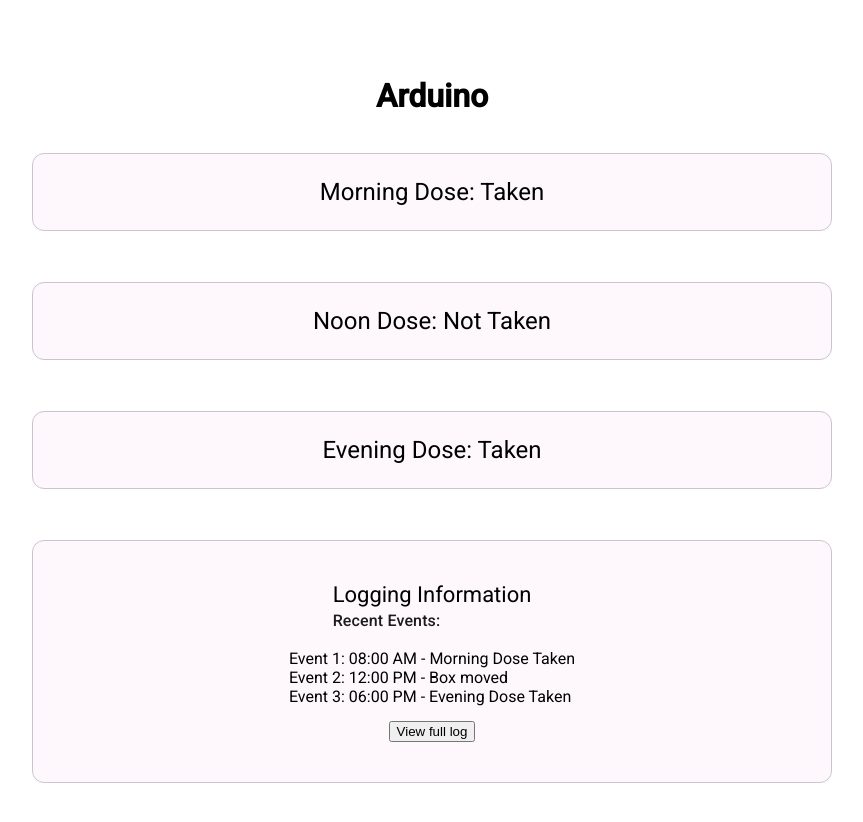
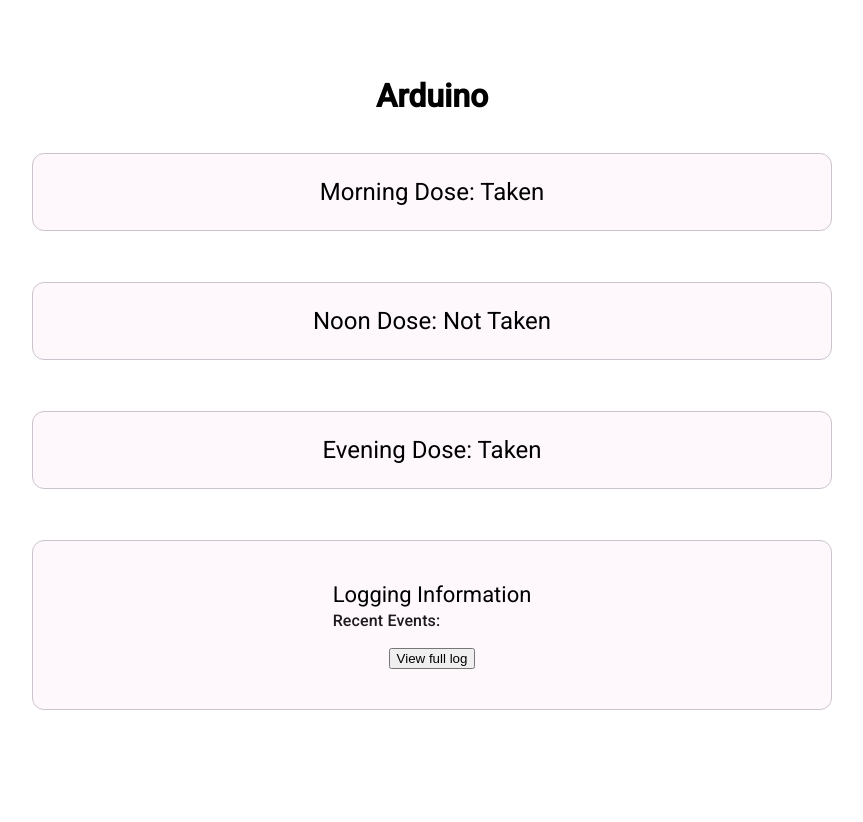
Before and after one commit to JanDuwe/MediMinder, an Angular app: page /details/1 in a window 1280 px wide. Shown: the top 822 px of the page, without its empty margins (208-1071 px from the left). Built offline with nearby package versions, Linux system fonts and the light colour scheme.

Commit message:
added logging information to details page

```diff
--- a/src/app/details/details.component.html
+++ b/src/app/details/details.component.html
@@ -19,13 +19,8 @@
             <mat-card-subtitle>Recent Events:</mat-card-subtitle>
         </mat-card-header>
         <mat-card-content>
-            <p>
-                Event 1: 08:00 AM - Morning Dose Taken
-                <br>
-                Event 2: 12:00 PM - Box moved
-                <br>
-                Event 3: 06:00 PM - Evening Dose Taken
-            </p>
+            @for (entry of intakeMedicineLog | async; track entry) {
+                <p>{{entry}}</p> }
         </mat-card-content>
         <mat-card-actions align="end">
             <button mat-button>View full log</button>
--- a/src/app/details/details.component.ts
+++ b/src/app/details/details.component.ts
@@ -1,12 +1,31 @@
-import { Component } from '@angular/core';
+import { Component, inject, OnInit } from '@angular/core';
 import { MatCardModule } from '@angular/material/card';
+import { BluetoothService } from '../../services/bluetooth.service';
+import { BehaviorSubject, filter, tap } from 'rxjs';
+import { Classification } from '../types/classification.enum';
+import { AsyncPipe } from '@angular/common';
 
 @Component({
   selector: 'app-details',
-  imports: [MatCardModule],
+  imports: [MatCardModule, AsyncPipe],
   templateUrl: './details.component.html',
-  styleUrl: './details.component.css'
+  styleUrl: './details.component.css',
 })
-export class DetailsComponent {
+export class DetailsComponent implements OnInit {
+  protected bluetoothService = inject(BluetoothService);
+  protected intakeMedicineLog = new BehaviorSubject<string[]>([]);
 
+  ngOnInit(): void {
+    this.bluetoothService.data$
+      .pipe(
+        filter((data) => data === Classification.INTAKE_MEDICINE),
+        tap((data) => {
+          this.intakeMedicineLog.next([
+            data,
+            ...this.intakeMedicineLog.getValue(),
+          ]);
+        })
+      )
+      .subscribe();
+  }
 }
--- a/src/app/home/home.component.html
+++ b/src/app/home/home.component.html
@@ -14,6 +14,3 @@
         </button>
     }
 </div>
-
-<p>{{ connectionMessage }}</p>
-<p>Received Data: {{ bluetoothService.data$ | async }}</p>
--- a/src/app/home/home.component.ts
+++ b/src/app/home/home.component.ts
@@ -18,9 +18,6 @@
   protected router = inject(Router);
   protected bluetoothService = inject(BluetoothService);
 
-  // label = '';
-  private dataSubscription: Subscription | undefined;
-
   navigateToDetails(id: string) {
     this.router.navigate(['/details', id]);
   }
@@ -28,18 +25,6 @@
   arduinos = [
     { id: '1', name: 'Details', status: 'Connected' },
   ];
-
-  // ngOnInit(): void {
-  //   this.dataSubscription = this.bluetoothService.data$.subscribe(
-  //     (label) => (this.label = label)
-  //   );
-  // }
-
-  // ngOnDestroy(): void {
-  //   if (this.dataSubscription) {
-  //     this.dataSubscription.unsubscribe();
-  //   }
-  // }
 
   async connect() {
     await this.bluetoothService.tryConnect();
--- /dev/null
+++ b/src/app/types/classification.enum.ts
@@ -0,0 +1,6 @@
+export enum Classification {
+    IDLE = 'idle',
+    INTAKE_MEDICINE = 'intake medicine',
+    SLIDE = 'slide',
+    PUT_AWAY = 'put away',
+}
```
